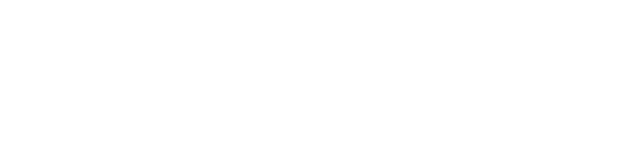
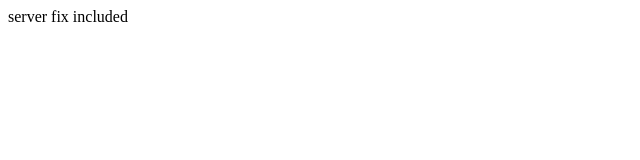
Before and after one commit to GUPTANEE/project, a plain HTML site: page index.htm in a window 1280 px wide. Shown: the whole page, without its empty margins (0-640 px from the left). Drawn offline with Linux system fonts and the light colour scheme.

Commit message:
server fix

```diff
--- a/index.htm
+++ b/index.htm
@@ -1 +1,3 @@
 <jkjllklklklk>
+
+<a>server fix included</a>
```
